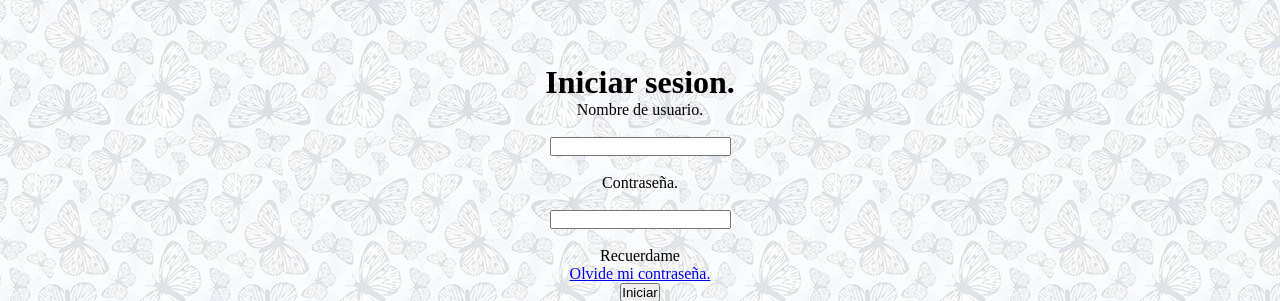
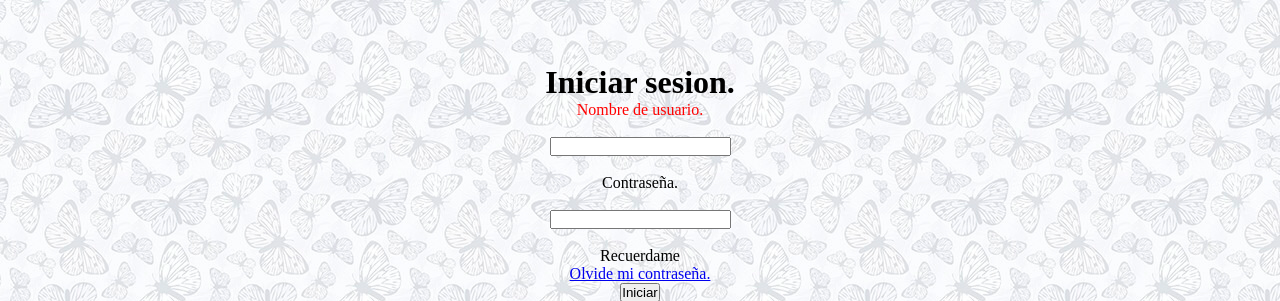
Before and after one commit to sebamoccagatta/proyecto-readme-, a PHP site: page /iniciar_sesion.php in a window 1280 px wide. Shown: the top 301 px of the page. Run offline with PHP 8.4, Linux system fonts and the light colour scheme; some libraries are stand-ins or nearby versions.

Commit message:
ngmuerign

```diff
--- a/css/stilos.css
+++ b/css/stilos.css
@@ -42,6 +42,9 @@ nav img{
 }
 .paise{
   width: 173px;
+}
+.nombredeusuario{
+  color: red;
 }
 
 @media query {
--- a/iniciar_sesion.php
+++ b/iniciar_sesion.php
@@ -14,9 +14,9 @@
   <body>
     <div class="contenedor">
     <h1>Iniciar sesion.</h1>
-    <form class="" action="index.html" method="post">
+    <form class="login" action="index.html" method="post">
 
-      <label for="Usuario">Nombre de usuario.</label><br>
+      <label class="nombredeusuario" for="Usuario">Nombre de usuario.</label><br>
       <input type="text" name="Nombre de usuario" required ><br>
       <label for="password">Contraseña.</label><br>
       <input type="password" name="Contraseña" required><br>
```
